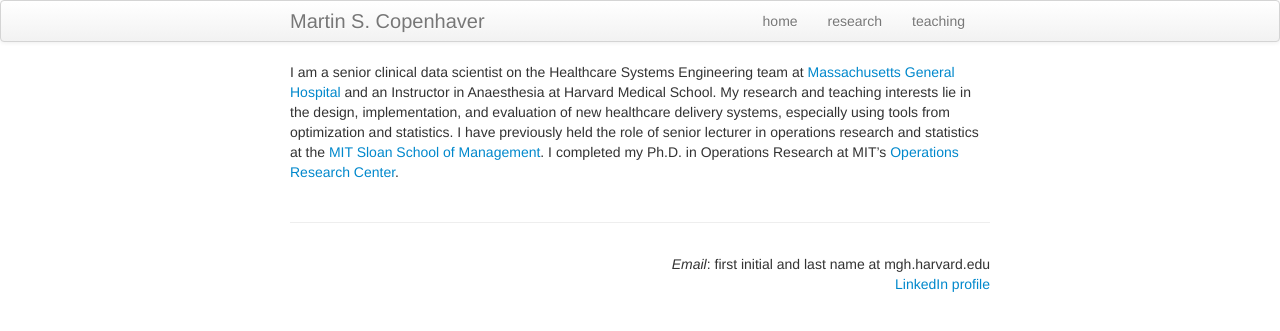
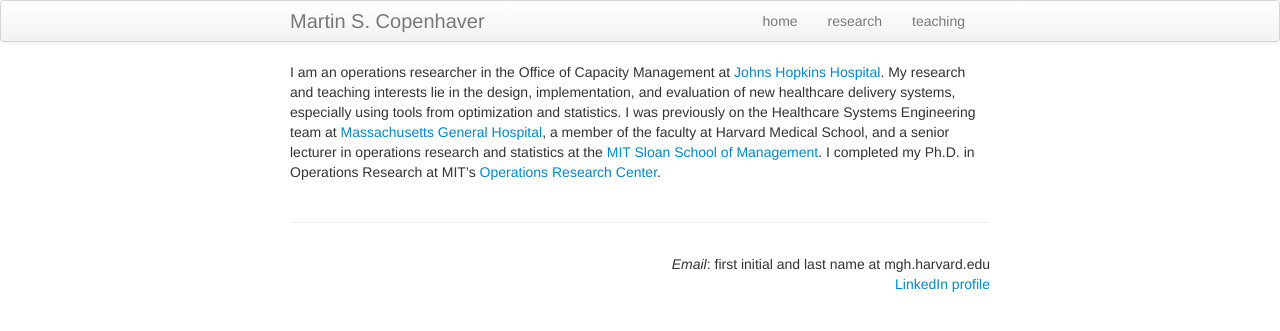
Before and after one commit to martincopenhaver/martincopenhaver.github.io, a Jekyll site: the page built from index.md, in a window 1280 px wide. Shown: the top 331 px of the page. Built offline with Jekyll 4.4.1, drawn with Linux system fonts in a browser that asks for light colours.

Commit message:
Update index.md

```diff
--- a/index.md
+++ b/index.md
@@ -1,11 +1,11 @@
 ---
 layout: frontpage
 title: Martin S. Copenhaver
-description: Martin S. Copenhaver is an operations researcher at Massachusetts General Hospital
+description: Martin S. Copenhaver is an operations researcher at Johns Hopkins Hospital
 keywords: Copenhaver, operations research, healthcare operations, hospital operations management
 redirect_from:
   - /about/
   - /about.html
 ---
 
-I am a senior clinical data scientist on the Healthcare Systems Engineering team at [Massachusetts General Hospital](http://www.massgeneral.org/) and an Instructor in Anaesthesia at Harvard Medical School. My research and teaching interests lie in the design, implementation, and evaluation of new healthcare delivery systems, especially using tools from optimization and statistics. I have previously held the role of senior lecturer in operations research and statistics at the [MIT Sloan School of Management](http://sloan.mit.edu/). I completed my Ph.D. in Operations Research at MIT's [Operations Research Center](http://orc.mit.edu/).
+I am an operations researcher in the Office of Capacity Management at [Johns Hopkins Hospital](https://www.hopkinsmedicine.org/the-johns-hopkins-hospital). My research and teaching interests lie in the design, implementation, and evaluation of new healthcare delivery systems, especially using tools from optimization and statistics. I was previously on the Healthcare Systems Engineering team at [Massachusetts General Hospital](http://www.massgeneral.org/), a member of the faculty at Harvard Medical School, and a senior lecturer in operations research and statistics at the [MIT Sloan School of Management](http://sloan.mit.edu/). I completed my Ph.D. in Operations Research at MIT's [Operations Research Center](http://orc.mit.edu/).
```
